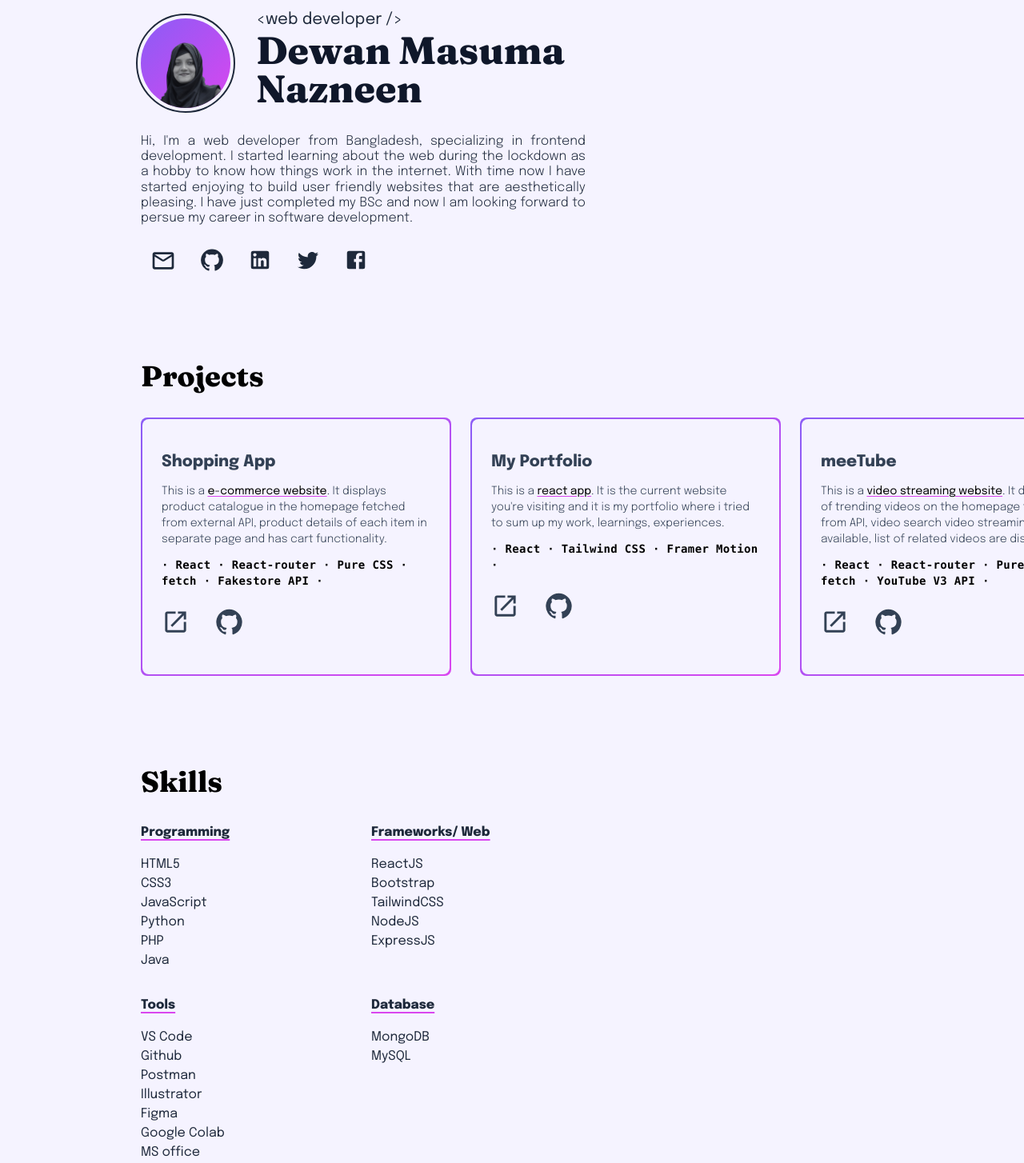
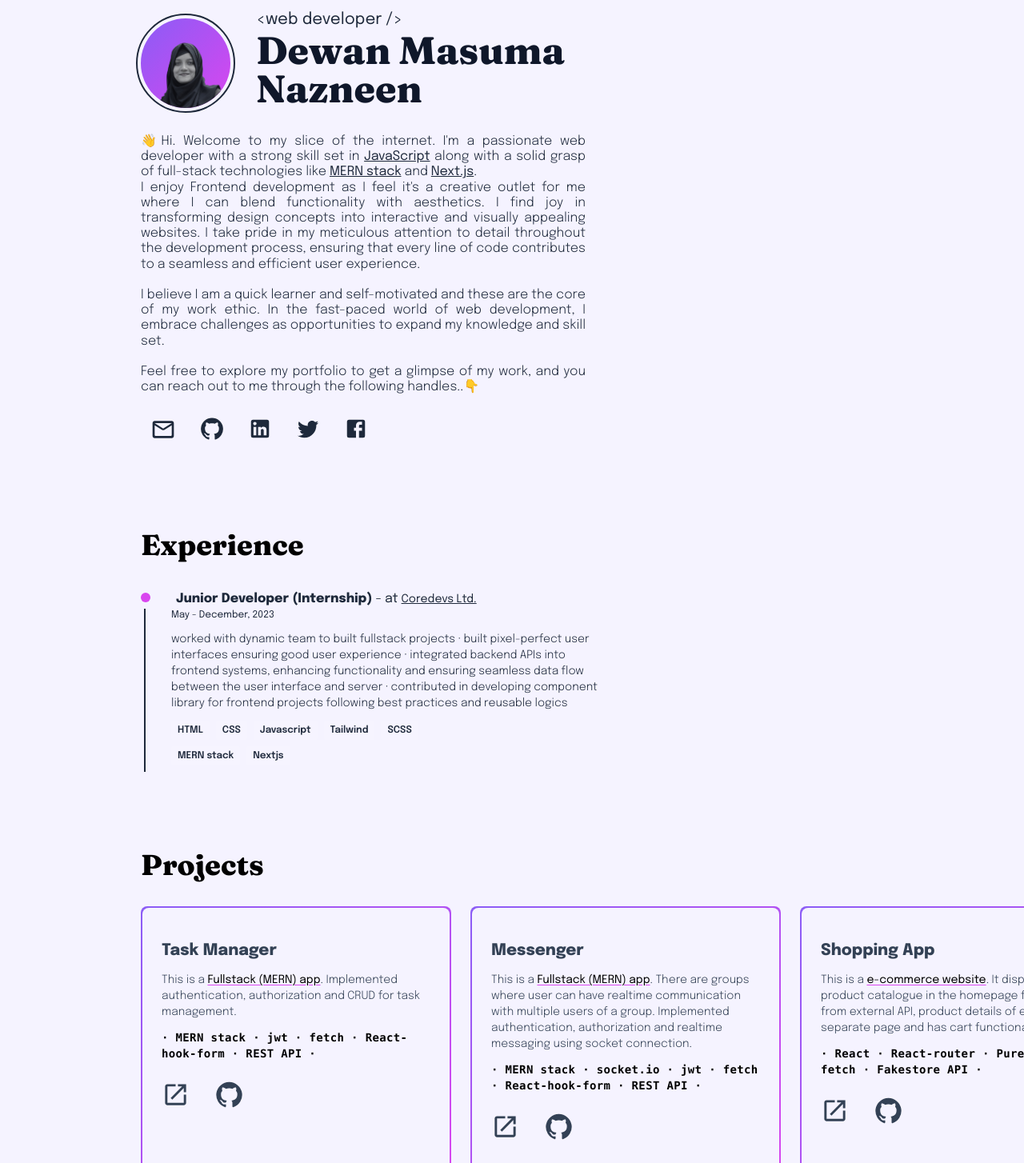
Before and after one commit to mnazneen20/portfolio-site, a React (Create React App) app: page / in a window 1280 px wide. Shown: the part 120-1574 px from the top of the page at 80% size. Built offline with nearby package versions, Linux system fonts and the light colour scheme; the HTML template or start-up script is replaced by a standard one.

Commit message:
changed jan 2024

```diff
--- a/src/App.js
+++ b/src/App.js
@@ -1,5 +1,6 @@
 import React from "react";
 import Educationsection from "./Components/Educationsection";
+import ExperienceSection from "./Components/ExperienceSection.js"
 import Footer from "./Components/Footer";
 import Introcard from "./Components/Introcard";
 import Projectssection from "./Components/Projectssection";
@@ -12,7 +13,7 @@ function App() {
   const [theme, settheme] = React.useState(null);
 
   React.useEffect(() => {
-    if(window.matchMedia('(prefers-color-scheme: dark)').matches) {
+    if (window.matchMedia('(prefers-color-scheme: dark)').matches) {
       settheme('dark');
     } else {
       settheme('light');
@@ -20,7 +21,7 @@ function App() {
   }, [])
 
   React.useEffect(() => {
-    if(theme === 'dark') {
+    if (theme === 'dark') {
       document.documentElement.classList.add('dark');
     } else {
       document.documentElement.classList.remove('dark');
@@ -49,6 +50,7 @@ function App() {
 
 
         <Introcard />
+        <ExperienceSection />
         <Projectssection />
         <Skillsection />
         <Educationsection />
--- /dev/null
+++ b/src/Components/ExperienceSection.js
@@ -0,0 +1,51 @@
+import React from 'react'
+import { motion } from 'framer-motion'
+
+export default function Educationsection() {
+    return (
+        <section className='pb-24 max-w-xl break-words'>
+            <h2 className='myfont-fraunces text-3xl sm:text-4xl font-extrabold underline-offset-8 pb-8'>Experience</h2>
+
+            <div className='flex flex-col text-slate-800 dark:text-slate-200'>
+                {data.map((m) => (
+                    <motion.div key={m.time}
+                        initial={{ opacity: 0, y: 50 }}
+                        whileInView={{ opacity: 1, y: 0 }}
+                        transition={{ duration: 0.4 }}
+                        viewport={{ once: true }}
+                    >
+                        <div className='flex items-baseline w-full'>
+                            <div className="circle"><section className='w-3 h-3 rounded-full bg-fuchsia-500'></section></div>
+                            <div className="ml-8 mt-1"><b>{m.position}</b> - at <a href={m.website} target="_blank" rel="noopener noreferrer"><u className='text-sm'>{m.company}</u></a></div>
+                        </div>
+
+                        <div className='flex items-stretch'>
+                            <div className="circle w-3"><section className='ml-1 w-[2px] h-full bg-slate-800 dark:bg-slate-200'></section></div>
+                            <div className="title ml-8">
+                                <p className='text-xs mb-3'>{m.time}</p>
+                                <p className='text-sm mb-3 font-extralight'>{m.desc}</p>
+                                <ul className='text-xs flex flex-wrap font-semibold w-96'>
+                                    {
+                                        m.technology.map((item, index) => <li className='bg-white/10 rounded-sm mr-2 mb-2 px-2 py-1' key={index}>{item}</li>)
+                                    }
+                                </ul>
+                            </div>
+                        </div>
+                    </motion.div>
+                ))}
+
+            </div>
+        </section>
+    )
+}
+
+const data = [
+    {
+        time: 'May - December, 2023',
+        position: 'Junior Developer (Internship)',
+        company: 'Coredevs Ltd.',
+        website: 'https://coredevsltd.com/',
+        desc: 'worked with dynamic team to built fullstack projects · built pixel-perfect user interfaces ensuring good user experience · integrated backend APIs into frontend systems, enhancing functionality and ensuring seamless data flow between the user interface and server · contributed in developing component library for frontend projects following best practices and reusable logics',
+        technology: ['HTML', 'CSS', 'Javascript', 'Tailwind', 'SCSS', 'MERN stack', 'Nextjs']
+    },
+]
--- a/src/Components/Footer.js
+++ b/src/Components/Footer.js
@@ -3,7 +3,7 @@ import React from 'react'
 export default function Footer() {
   return (
     <footer className='py-2 text-slate-500 text-xs text-center font-thin font-mono'>
-        <p>© dewan masuma nazneen - 2023 · v1</p>
+      <p>© dewan masuma nazneen - Jan, 2024</p>
     </footer>
   )
 }
--- a/src/Components/Introcard.js
+++ b/src/Components/Introcard.js
@@ -16,48 +16,58 @@ export default function Introcard() {
       <div className='flex flex-col items-start gap-4 lg sm:flex-row  sm:items-end sm:gap-8'>
         {/* profile photo  */}
         <motion.img src={myphoto} alt="dewan masuma nazneen" className='w-28 h-28 rounded-full bg-gradient-to-br from-violet-500 to-fuchsia-500 outline outline-offset-4 outline-2'
-              initial={{scale:0}}
-              whileInView={{scale:1}}
-              transition={{type:"spring", duration:0.5}}
-              viewport={{once: true}}
+          initial={{ scale: 0 }}
+          whileInView={{ scale: 1 }}
+          transition={{ type: "spring", duration: 0.5 }}
+          viewport={{ once: true }}
         />
         <section>
           {/* occupation here  */}
           <motion.p className='text-xl'
-                  initial = {{opacity:0, x:50}}
-                  whileInView = {{opacity:1, x:0}}
-                  transition = {{delay:0.8, type: "spring", duration:0.5}}
-                  viewport = {{once:true}}
+            initial={{ opacity: 0, x: 50 }}
+            whileInView={{ opacity: 1, x: 0 }}
+            transition={{ delay: 0.8, type: "spring", duration: 0.5 }}
+            viewport={{ once: true }}
           >
             {position}
           </motion.p>
           <motion.h1 className='text-slate-900 dark:text-white font-extrabold text-4xl sm:text-5xl leading-[2.5rem] myfont-fraunces'
-                  initial = {{opacity:0, x:50}}
-                  whileInView = {{opacity:1, x:0}}
-                  transition = {{delay:0.3, type: "spring", duration:0.6}}
-                  viewport = {{once:true}}
+            initial={{ opacity: 0, x: 50 }}
+            whileInView={{ opacity: 1, x: 0 }}
+            transition={{ delay: 0.3, type: "spring", duration: 0.6 }}
+            viewport={{ once: true }}
           >Dewan Masuma <br /> Nazneen</motion.h1>
         </section>
       </div>
       {/* introduction text here  */}
       <motion.p className='font-extralight text-justify leading-[1.2rem] pt-8 pr-5'
-          initial = {{opacity:0, x:50}}
-          whileInView = {{opacity:1, x:0}}
-          transition = {{delay:0.3, type: "spring", duration:0.6}}
-          viewport = {{once:true}}
-        >Hi, I'm a web developer from Bangladesh, specializing in frontend development. I started learning about the web during the lockdown as a hobby to know how things work in the internet. With time now I have started enjoying to build user friendly websites that are aesthetically pleasing. I have just completed my BSc and now I am looking forward to persue my career in software development.</motion.p>
+        initial={{ opacity: 0, x: 50 }}
+        whileInView={{ opacity: 1, x: 0 }}
+        transition={{ delay: 0.3, type: "spring", duration: 0.6 }}
+        viewport={{ once: true }}
+      >
+        👋Hi. Welcome to my slice of the internet. I'm a passionate web developer with a strong skill set in <strong><u>JavaScript</u></strong> along with a solid grasp of full-stack technologies like <strong><u>MERN stack</u></strong> and <strong><u>Next.js</u></strong>.
+        <br />
+        I enjoy Frontend development as I feel it's a creative outlet for me where I can blend functionality with aesthetics. I find joy in transforming design concepts into interactive and visually appealing websites. I take pride in my meticulous attention to detail throughout the development process, ensuring that every line of code contributes to a seamless and efficient user experience.
+        <br />
+        <br />
+        I believe I am a quick learner and self-motivated and these are the core of my work ethic. In the fast-paced world of web development, I embrace challenges as opportunities to expand my knowledge and skill set.
+        <br />
+        <br />
+        Feel free to explore my portfolio to get a glimpse of my work, and you can reach out to me through the following handles..👇
+      </motion.p>
 
       <ul className='flex flex-wrap gap-1.5 py-4'>
         {
           // mapping through socials
           socials.map(m => (
             <motion.li key={m.linkto} className='p-3 rounded-full hover:text-zinc-900 hover:bg-gradient-to-r from-violet-500 to-fuchsia-500'
-                    initial = {{opacity: 0, y: -30}}
-                    whileInView = {{opacity: 1, y:0}}
-                    transition = {{delay:1, type: "spring", duration: animateduration}}
-                    viewport = {{once: true}}
+              initial={{ opacity: 0, y: -30 }}
+              whileInView={{ opacity: 1, y: 0 }}
+              transition={{ delay: 1, type: "spring", duration: animateduration }}
+              viewport={{ once: true }}
             >
-                <p className='hidden'>{animateduration+=0.7}</p>
+              <p className='hidden'>{animateduration += 0.7}</p>
               <a href={m.linkto} target="_blank" rel="noopener noreferrer">{m.icon}</a>
             </motion.li>
           ))
--- a/src/Components/Projectssection.js
+++ b/src/Components/Projectssection.js
@@ -10,7 +10,7 @@ export default function Projectssection() {
     const carousel = useRef();
 
     useEffect(() => {
-        setwidth(carousel.current.scrollWidth - (carousel.current.offsetWidth-300));
+        setwidth(carousel.current.scrollWidth - (carousel.current.offsetWidth - 300));
     }, [])
 
     // animation duration
@@ -24,12 +24,12 @@ export default function Projectssection() {
 
                     {projects.map((m) => (
                         <motion.section key={m._id} className='item bg-gradient-to-br from-violet-500 to-fuchsia-500 p-1 sm:p-[2px] rounded-lg'
-                        initial = {{opacity: 0, x: -100}}
-                        whileInView = {{opacity: 1, x:0}}
-                        transition = {{duration: durationtime}}
-                        viewport = {{once: true}}
+                            initial={{ opacity: 0, x: -100 }}
+                            whileInView={{ opacity: 1, x: 0 }}
+                            transition={{ duration: durationtime }}
+                            viewport={{ once: true }}
                         >
-                        <p className='hidden'>{durationtime+=0.2}</p>
+                            <p className='hidden'>{durationtime += 0.2}</p>
                             <section className='bg-violet-50 dark:bg-zinc-900 p-6 rounded-lg w-72 sm:w-96 h-full transition-all delay-200 ease-in-out'>
                                 <h1 className='text-xl font-bold mt-4'>{m.title}</h1>
                                 <p className='font-light text-sm my-3'>This is a <span className='underline underline-offset-2 decoration-fuchsia-500 text-black font-normal dark:text-white'>{m.type}</span>. {m.description}</p>
@@ -54,6 +54,24 @@ export default function Projectssection() {
 const projects = [
     {
         _id: 1,
+        title: 'Task Manager',
+        type: 'Fullstack (MERN) app',
+        description: "Implemented authentication, authorization and CRUD for task management.",
+        tech: ['MERN stack', 'jwt', 'fetch', 'React-hook-form', 'REST API'],
+        livelink: 'https://task-manager-client-iota.vercel.app/',
+        githublink: 'https://github.com/mnazneen20/task-manager'
+    },
+    {
+        _id: 2,
+        title: 'Messenger',
+        type: 'Fullstack (MERN) app',
+        description: "There are groups where user can have realtime communication with multiple users of a group. Implemented authentication, authorization and realtime messaging using socket connection.",
+        tech: ['MERN stack', 'socket.io', 'jwt', 'fetch', 'React-hook-form', 'REST API'],
+        livelink: 'https://grp-messenger-client.vercel.app/login',
+        githublink: 'https://github.com/mnazneen20/grp-messenger',
+    },
+    {
+        _id: 3,
         title: 'Shopping App',
         type: 'e-commerce website',
         description: 'It displays product catalogue in the homepage fetched from external API, product details of each item in separate page and has cart functionality.',
@@ -62,16 +80,7 @@ const projects = [
         githublink: 'https://github.com/mnazneen20/shopping-app'
     },
     {
-        _id: 2,
-        title: 'My Portfolio',
-        type: 'react app',
-        description: "It is the current website you're visiting and it is my portfolio where i tried to sum up my work, learnings, experiences.",
-        tech: ['React', 'Tailwind CSS', 'Framer Motion'],
-        livelink: 'https://dmnazneen-portfolio.netlify.app/',
-        githublink: 'https://github.com/mnazneen20/portfolio-site/',
-    },
-    {
-        _id: 3,
+        _id: 4,
         title: 'meeTube',
         type: 'video streaming website',
         description: 'It displays list of trending videos on the homepage fetched from API, video search video streaming is available, list of related videos are displayed.',
@@ -80,30 +89,12 @@ const projects = [
         githublink: 'https://github.com/mnazneen20/mee-tube'
     },
     {
-        _id: 4,
+        _id: 5,
         title: 'REST country show',
         type: 'multipage react website',
         description: 'It displays list of all countries in the homepage, detail information of each country is in separate page, light and dark modes are available.',
         tech: ['React', 'React-router', 'Pure CSS', 'fetch', 'REST countires API'],
         livelink: 'https://kaleidoscopic-blancmange-f4cf8d.netlify.app/',
         githublink: 'https://github.com/mnazneen20/REST-countries-show'
-    },
-    {
-        _id: 5,
-        title: 'Photo Gallery',
-        type: 'react SPA',
-        description: 'It displys cat photos fetched from API in the homepage. There is a search option for searching desired photos, upon click on a photo a modal appears with the photo and related informations.',
-        tech: ['React', 'CSS', 'Pixabay API', 'fetch'],
-        livelink: 'https://mnazneen20.github.io/Photo-Gallery-App/',
-        githublink: 'https://github.com/mnazneen20/Photo-Gallery-App'
-    },
-    {
-        _id: 6,
-        title: 'Sunnyside landing page',
-        type: 'responsive landing page',
-        description: 'It is a simple landing page design implemented from designs.',
-        tech: ['HTML', 'CSS', 'JS', 'media-query'],
-        livelink: 'https://mnazneen20.github.io/sunnyside-landing-page/',
-        githublink: 'https://github.com/mnazneen20/sunnyside-landing-page'
     }
 ]
--- a/src/Components/Skillsection.js
+++ b/src/Components/Skillsection.js
@@ -12,12 +12,12 @@ export default function Skillsection() {
                 {
                     myskills.map(m => (
                         <motion.ul key={m.type} className='w-1/3 sm:w-1/2 sm:mb-8'
-                        initial = {{opacity:0, y:50}}
-                        whileInView ={{opacity:1, y:0}}
-                        transition = {{delay: delay, duration:0.5}}
-                        viewport ={{once: true}}
+                            initial={{ opacity: 0, y: 50 }}
+                            whileInView={{ opacity: 1, y: 0 }}
+                            transition={{ delay: delay, duration: 0.5 }}
+                            viewport={{ once: true }}
                         >
-                        <p className='hidden'>{delay+=0.1}</p>
+                            <p className='hidden'>{delay += 0.1}</p>
                             <li className='mb-4 underline underline-offset-4 decoration-2 decoration-fuchsia-500'><b>{m.type}</b></li>
                             {(m.items).map(n => <li key={n}>{n}</li>)}
                         </motion.ul>
@@ -32,11 +32,11 @@ export default function Skillsection() {
 const myskills = [
     {
         type: 'Programming',
-        items: ['HTML5','CSS3', 'JavaScript', 'Python', 'PHP', 'Java']
+        items: ['HTML5', 'CSS3', 'JavaScript', 'Python', 'PHP', 'Java']
     },
     {
         type: 'Frameworks/ Web',
-        items: ['ReactJS', 'Bootstrap', 'TailwindCSS','NodeJS', 'ExpressJS']
+        items: ['MERN stack', 'Next.js', 'SCSS', 'TailwindCSS',]
     },
     {
         type: 'Tools',
@@ -45,5 +45,5 @@ const myskills = [
     {
         type: 'Database',
         items: ['MongoDB', 'MySQL']
-    }
+    },
 ]
```
Also changed, not shown: src/Components/Educationsection.js (+7 -7 lines), 1 other file (tests, documents, lock files or other folders). Lines whose indentation alone changed are shown as unchanged.
